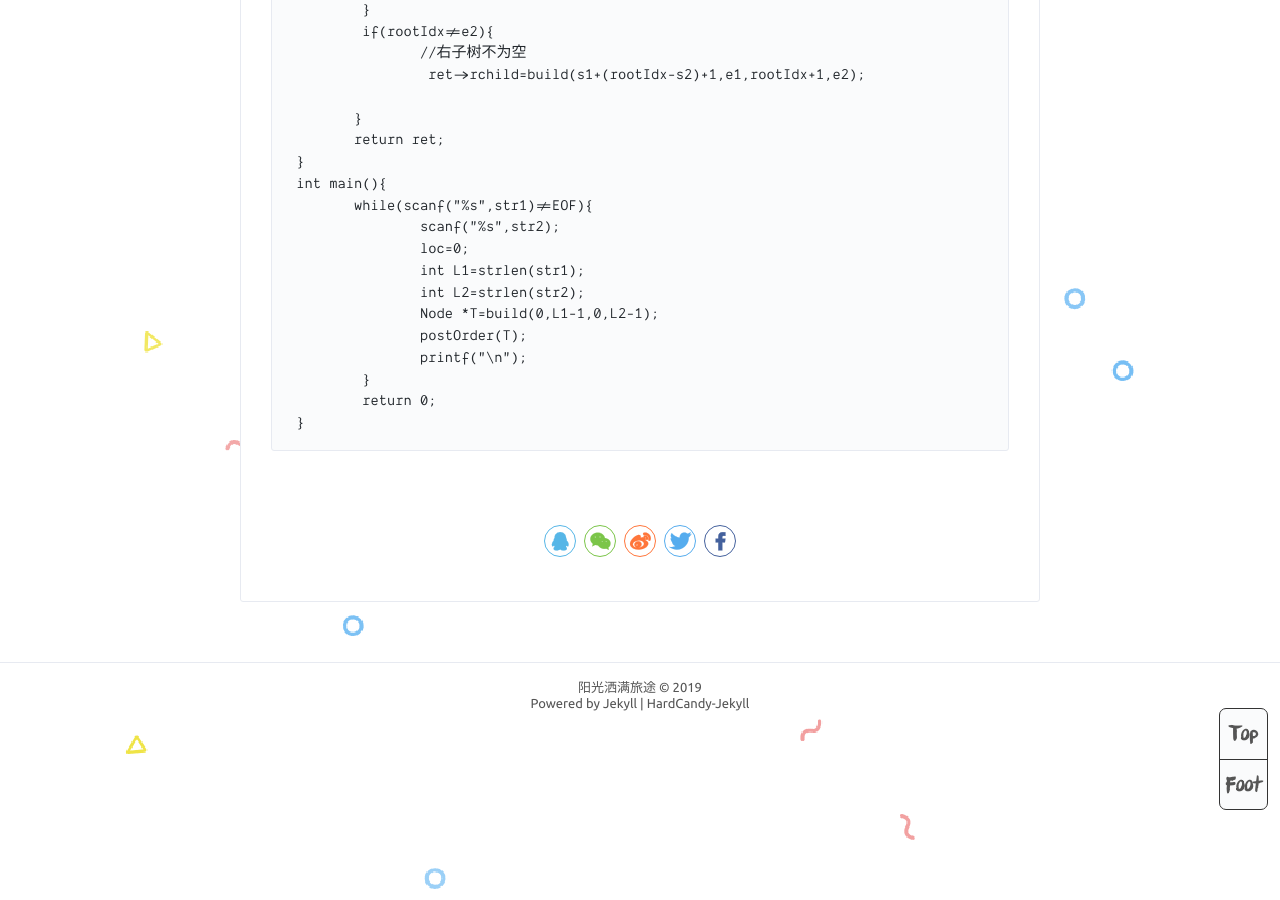
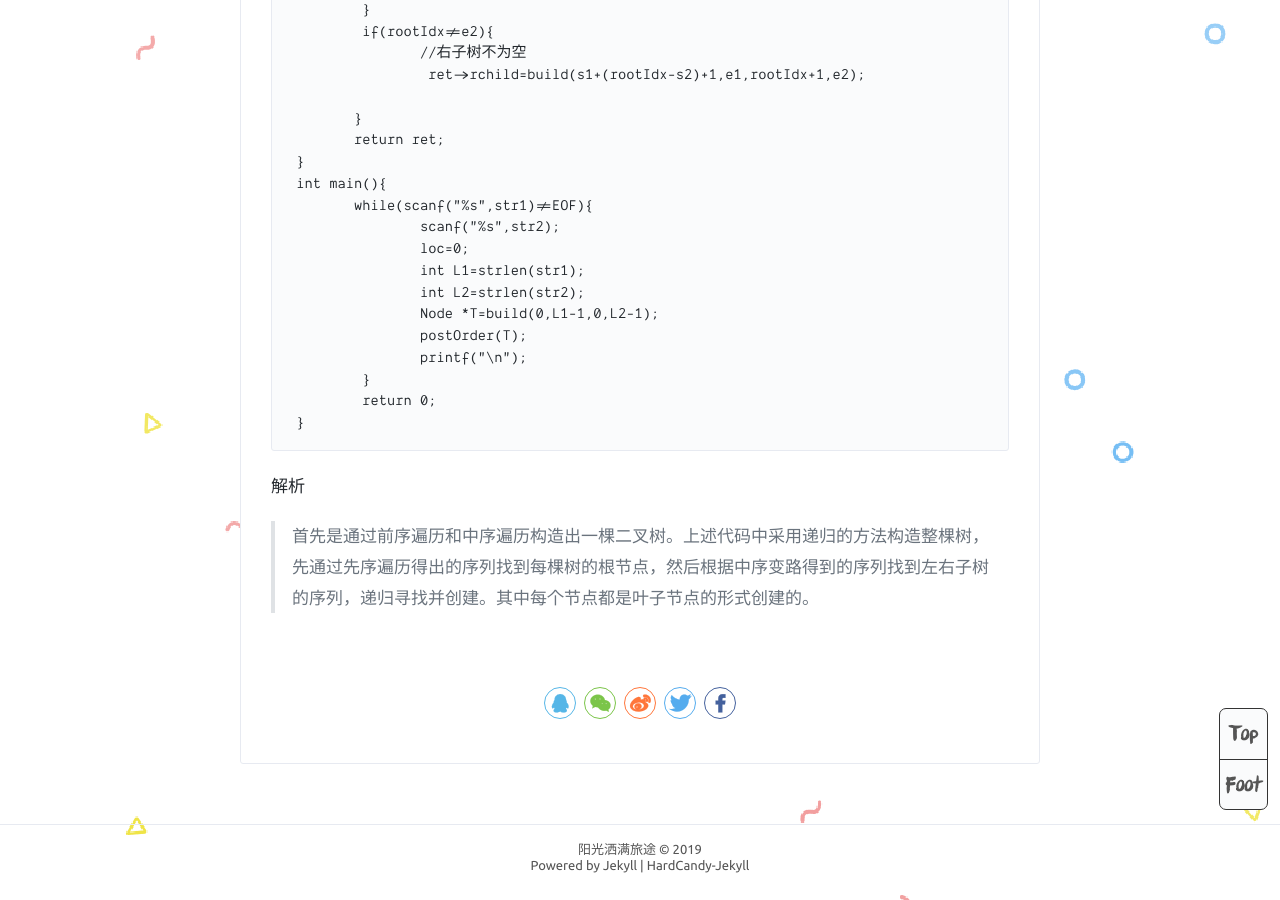
Before and after one commit to gllary/gllary.github.io, a Jekyll site: the page built from _posts/2019-09-17-上机训练八 .md, in a window 1280 px wide and 900 px high, scrolled down 3860 px. Built offline with Jekyll 4.4.1, drawn with Linux system fonts in a browser that asks for light colours; comment, search, counter and statistics services are not loaded.

Commit message:
Update 2019-09-17-上机训练八 .md

````diff
--- a/_posts/2019-09-17-上机训练八 .md
+++ b/_posts/2019-09-17-上机训练八 .md
@@ -161,3 +161,7 @@ struct Node{
 	 return 0;
  }
   ```
+
+
+ 解析
+ >首先是通过前序遍历和中序遍历构造出一棵二叉树。上述代码中采用递归的方法构造整棵树，先通过先序遍历得出的序列找到每棵树的根节点，然后根据中序变路得到的序列找到左右子树的序列，递归寻找并创建。其中每个节点都是叶子节点的形式创建的。
````
